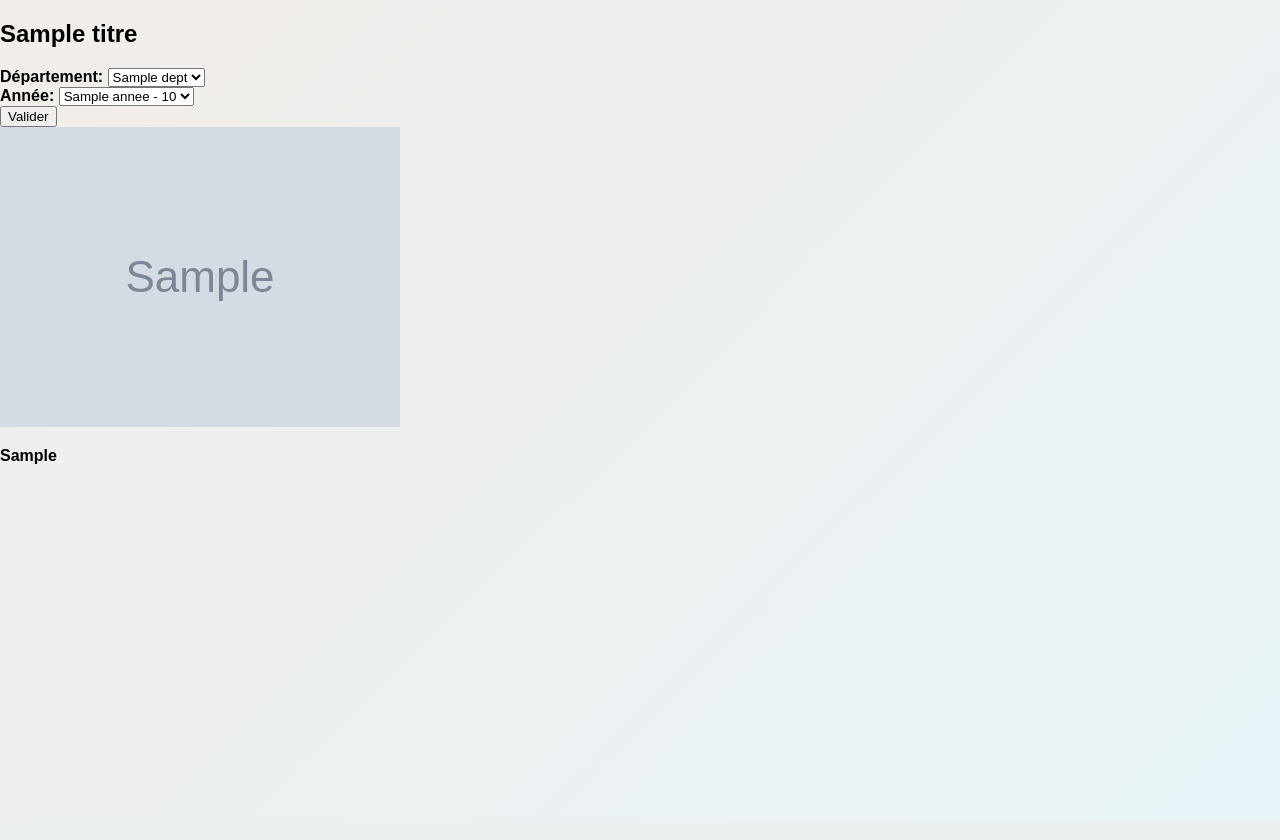
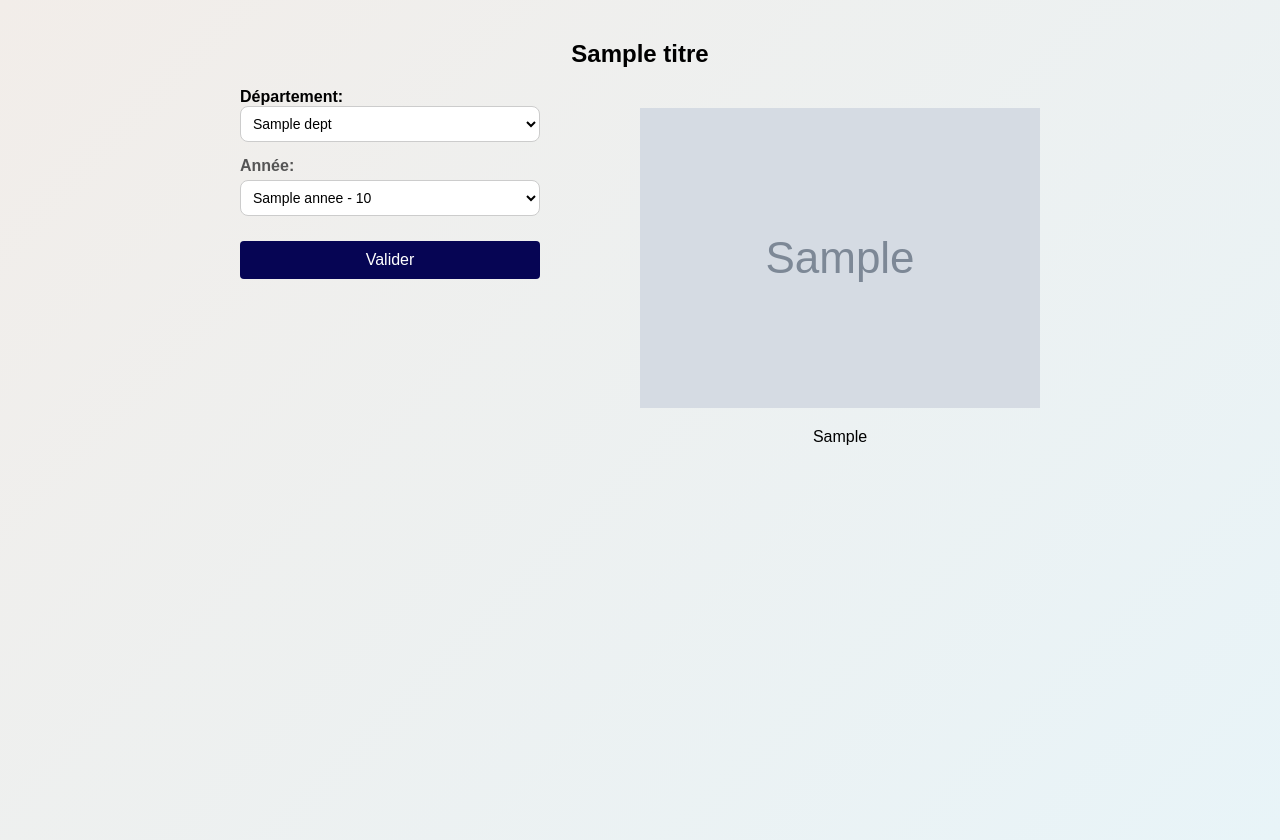
Before and after one commit to Awstinet/SAE_201_204, a Flask app: template naimo/templates/popupObservation.html in a window 1280 px wide. Before the commit the page ends 464 px from the top, so only its background shows below. Run offline with Flask 3, Linux system fonts and the light colour scheme; the template is opened without the code that fills it: most values are stand-ins (such as "Sample title", 1, 10 or a date in 2020); grey boxes marked "Sample" are stand-in pictures.

Commit message:
modified:   naimo/app.py 	modified:   naimo/data/__pycache__/datas.cpython-313.pyc 	new file:   naimo/static/css/popupObservation.css 	modified:   naimo/templates/popupObservation.html 	modified:   naimo/utils/__pycache__/graphiques.cpython-313.pyc 	modified:   naimo/utils/__pycache__/majDonnes.cpython-313.pyc 	modified:   naimo/utils/__pycache__/name.cpython-313.pyc 	modified:   naimo/utils/__pycache__/nbObservations.cpython-313.pyc 	modified:   naimo/utils/__pycache__/poissonsParZone.cpython-313.pyc 	modified:   naimo/utils/graphiques.py

```diff
--- a/naimo/app.py
+++ b/naimo/app.py
@@ -13,6 +13,7 @@ from utils.poissonsParZone import getFishByDept
 app = Flask(__name__)
 
 ###################################
+
 ##       Pour les messages       ##
 ###################################
 
--- /dev/null
+++ b/naimo/static/css/popupObservation.css
@@ -0,0 +1,110 @@
+body#popupObservations {
+    font-family: Arial, sans-serif;
+    background-color: #f4f4f9;
+    margin: 0;
+    padding: 20px;
+    display: flex;
+    flex-direction: column;
+    align-items: center;
+}
+
+h2 {
+    text-align: center;
+    margin-bottom: 20px;
+}
+
+.filter-group {
+    margin-bottom: 15px;
+    width: 100%;
+    max-width: 300px;
+}
+
+label {
+    display: block;
+    margin-bottom: 5px;
+    font-weight: bold;
+    color: #555;
+}
+
+select {
+    width: 100%;
+    padding: 8px;
+    border: 1px solid #ccc;
+    border-radius: 8px;
+    background-color: #fff;
+    font-size: 14px;
+}
+
+button.validate-btn {
+    background-color: #060554;
+    color: white;
+    padding: 10px 15px;
+    border: none;
+    border-radius: 4px;
+    cursor: pointer;
+    font-size: 16px;
+    margin-top: 10px;
+    width: 100%;
+    max-width: 300px;
+}
+
+button.validate-btn:hover {
+    background-color: #070121;
+}
+
+#resultsContainer {
+    margin-top: 20px;
+    text-align: center;
+}
+
+.loading-indicator {
+    display: flex;
+    flex-direction: column;
+    align-items: center;
+}
+
+.spinner {
+    border: 4px solid rgba(0, 0, 0, 0.1);
+    width: 36px;
+    height: 36px;
+    border-radius: 50%;
+    border-left-color: #09f;
+    animation: spin 1s linear infinite;
+    margin-bottom: 10px;
+}
+
+@keyframes spin {
+    0% {
+        transform: rotate(0deg);
+    }
+    100% {
+        transform: rotate(360deg);
+    }
+}
+
+.error-message {
+    color: red;
+    margin-top: 20px;
+}
+
+#popupTitle {
+    color: white;
+}
+
+
+
+.container {
+    display: flex;
+    justify-content: space-between;
+    width: 100%;
+    max-width: 800px;
+}
+
+.form-container {
+    flex: 1;
+    margin-right: 20px;
+}
+
+.graph-container {
+    flex: 1;
+}
--- a/naimo/templates/popupObservation.html
+++ b/naimo/templates/popupObservation.html
@@ -2,14 +2,17 @@
 <html lang="fr">
 <head>
     <link rel="stylesheet" href="{{ url_for('static', filename='css/observations.css') }}">
+    <link rel="stylesheet" href="{{ url_for('static', filename='css/popupObservation.css') }}">
 </head>
 <body id="popupObservations">
     <h2>{{ titre }}</h2>
+    <div class="container">
+        <div class="form-container">
             <form action="/observations" method="POST" id="selectAnnee">
                 <input type="hidden" name="clicked" value="{{ clicked }}">
 
                 <div class="filter-group">
-            <b>Département:<b>
+                    <b>Département:</b>
                     <select name="selectionDepartement" id="selectionDepartement">
                         {% for dept in allDepts %}
                         <option value="{{ dept }}" {% if dept == selectedDept %}selected{% endif %}>
@@ -44,10 +47,13 @@
 
                 <button type="button" id="validateBtn" class="validate-btn">Valider</button>
             </form>
-
+        </div>
+        <div class="graph-container">
             <div id="resultsContainer">
                 <img src="{{ image }}" alt="Graphique poissons">
                 <p id="dateAffichee">{{ dctPoissons }}</p>
+            </div>
+        </div>
     </div>
 
     <script>
--- a/naimo/utils/graphiques.py
+++ b/naimo/utils/graphiques.py
@@ -230,7 +230,7 @@ def camembertPoissonsParDept(repartition):
         labels.append("Autres espèces")
         sizes.append(other)
 
-    plt.figure(figsize=(8, 6))
+    plt.figure(figsize=(5, 3))
     plt.pie(sizes,
             labels=labels,
             autopct='%1.1f%%',
```
Lines whose indentation alone changed are shown as unchanged.
